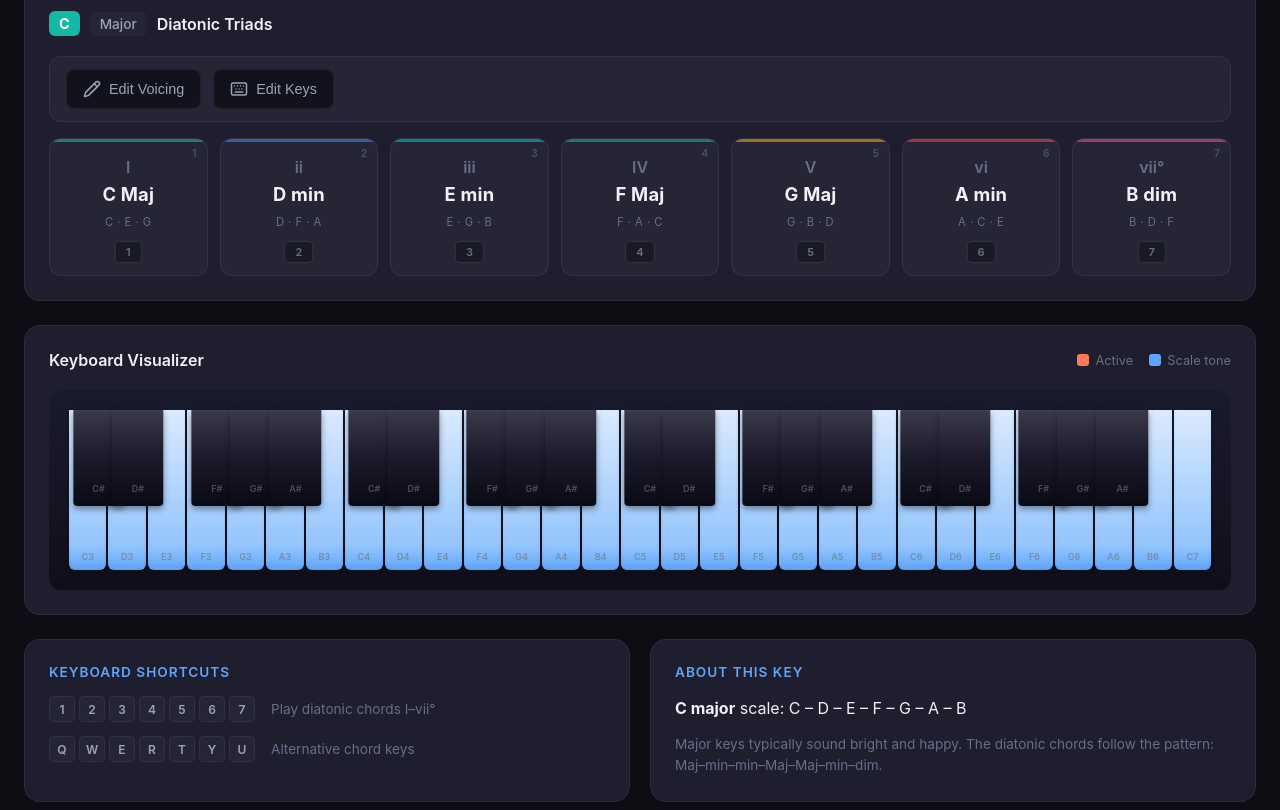
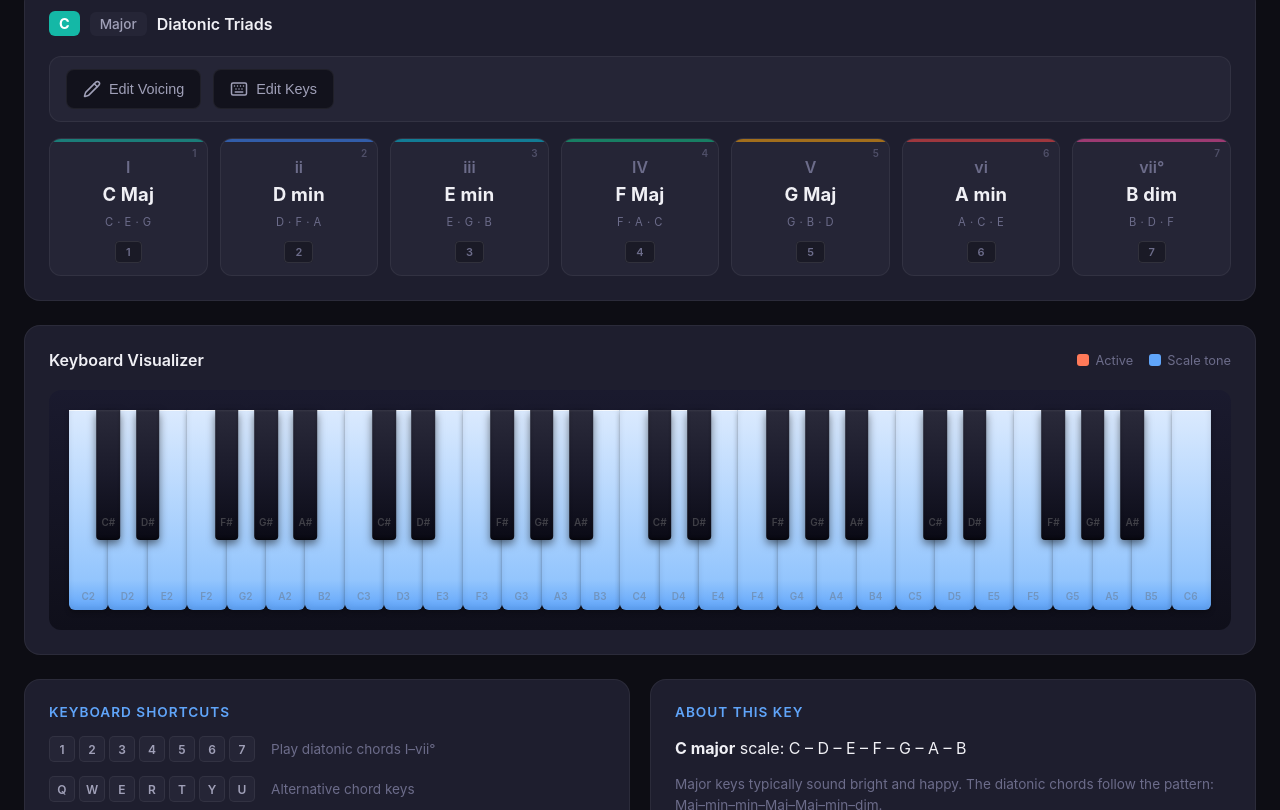
Before and after one commit to zeno205/Harmony-Playground, a React (Vite) app: page / in a window 1280 px wide. Shown: the part 412-1222 px from the top of the page. Built offline with nearby package versions, Linux system fonts and the light colour scheme.

Commit message:
style: adjust piano keyboard dimensions and key alignment for improved aesthetics

```diff
--- a/src/components/PianoKeyboard/PianoKeyboard.css
+++ b/src/components/PianoKeyboard/PianoKeyboard.css
@@ -8,7 +8,7 @@
 
 .piano-keyboard {
   position: relative;
-  height: 160px;
+  height: 200px;
   min-width: 700px;
   user-select: none;
 }
@@ -16,7 +16,7 @@
 .white-keys {
   display: flex;
   height: 100%;
-  gap: 2px;
+  gap: 0; /* Removing gap to ensure precise black-key alignment */
 }
 
 .black-keys {
@@ -24,7 +24,7 @@
   top: 0;
   left: 0;
   right: 0;
-  height: 60%;
+  height: 65%;
   pointer-events: none;
 }
 
@@ -41,11 +41,13 @@
 
 .piano-key.white {
   flex: 1;
-  background: linear-gradient(180deg, #ffffff 0%, #f0f0f0 85%, #d8d8d8 100%);
+  background: linear-gradient(180deg, #ffffff 0%, #f5f5f5 85%, #e0e0e0 100%);
   border-radius: 0 0 6px 6px;
   box-shadow:
-    0 2px 3px rgba(0,0,0,0.2),
-    inset 0 -2px 4px rgba(0,0,0,0.05);
+    0 3px 5px rgba(0,0,0,0.25),
+    inset 0 -3px 6px rgba(0,0,0,0.08),
+    inset 0 1px 0 rgba(255,255,255,0.8);
+  border-right: 1px solid rgba(0,0,0,0.08); /* subtle separator without layout gaps */
 }
 
 .piano-key.white:hover {
@@ -66,13 +68,13 @@
 
 .piano-key.black {
   position: absolute;
-  width: 4.5%;
   height: 100%;
-  background: linear-gradient(180deg, #3a3a4a 0%, #1a1a2a 50%, #0a0a15 100%);
+  background: linear-gradient(180deg, #2a2a3a 0%, #1a1a2a 50%, #0a0a15 100%);
   border-radius: 0 0 4px 4px;
   box-shadow:
-    0 3px 6px rgba(0,0,0,0.4),
-    inset 0 1px 1px rgba(255,255,255,0.05);
+    0 4px 8px rgba(0,0,0,0.5),
+    inset 0 1px 2px rgba(255,255,255,0.08),
+    inset 0 -2px 3px rgba(0,0,0,0.4);
   z-index: 2;
   transform: translateX(-50%);
 }
@@ -94,10 +96,10 @@
 }
 
 .key-label {
-  font-size: 9px;
+  font-size: 10px;
   font-weight: 600;
   pointer-events: none;
-  opacity: 0.5;
+  opacity: 0.4;
   transition: opacity 0.15s;
 }
 
--- a/src/components/PianoKeyboard/PianoKeyboard.tsx
+++ b/src/components/PianoKeyboard/PianoKeyboard.tsx
@@ -28,12 +28,15 @@ export const PianoKeyboard: React.FC<PianoKeyboardProps> = ({
       midi: i,
       isBlack: !WHITE_KEYS.includes(noteClass),
       note: NOTE_NAMES[noteClass],
-      octave: Math.floor(i / 12)
+      octave: Math.floor(i / 12) - 1  // MIDI 60 = C4
     });
   }
 
   const whiteKeys = keys.filter((k) => !k.isBlack);
   const blackKeys = keys.filter((k) => k.isBlack);
+  const totalWhiteKeys = whiteKeys.length;
+  const keyWidthPct = 100 / totalWhiteKeys; // percentage width per white key
+  const blackKeyWidthPct = keyWidthPct * 0.6; // black keys ~60% of white key width
 
   const rootIdx = AVAILABLE_KEYS.indexOf(selectedKey);
   const intervals = mode === 'major' ? [0, 2, 4, 5, 7, 9, 11] : [0, 2, 3, 5, 7, 8, 10];
@@ -51,20 +54,18 @@ export const PianoKeyboard: React.FC<PianoKeyboardProps> = ({
     const octaveStart = Math.floor(midi / 12) * 12;
     const octaveOffset = midi >= START_NOTE ? (octaveStart - START_NOTE) / 12 : 0;
 
+    // Black keys positioned at boundaries between white keys (1 = C#/Db, 2 = D#/Eb, etc.)
     const blackKeyPositions: { [key: number]: number } = {
-      1: 0.75,   // C#
-      3: 1.75,   // D#
-      6: 3.75,   // F#
-      8: 4.75,   // G#
-      10: 5.75,  // A#
+      1: 1,   // C# (between C and D)
+      3: 2,   // D# (between D and E)
+      6: 4,   // F# (between F and G)
+      8: 5,   // G# (between G and A)
+      10: 6,  // A# (between A and B)
     };
 
     const posInOctave = blackKeyPositions[noteClass] || 0;
     const whiteKeysPerOctave = 7;
-    const totalWhiteKeys = whiteKeys.length;
-    const keyWidth = 100 / totalWhiteKeys;
-
-    return (octaveOffset * whiteKeysPerOctave + posInOctave) * keyWidth;
+    return (octaveOffset * whiteKeysPerOctave + posInOctave) * keyWidthPct;
   };
 
   return (
@@ -94,7 +95,7 @@ export const PianoKeyboard: React.FC<PianoKeyboardProps> = ({
               <div
                 key={key.midi}
                 className={`piano-key black ${isPlayed ? 'played' : ''} ${isInScale && !isPlayed ? 'in-scale' : ''}`}
-                style={{ left: `${left}%` }}
+                style={{ left: `${left}%`, width: `${blackKeyWidthPct}%` }}
               >
                 <span className="key-label">{key.note}</span>
               </div>
```
